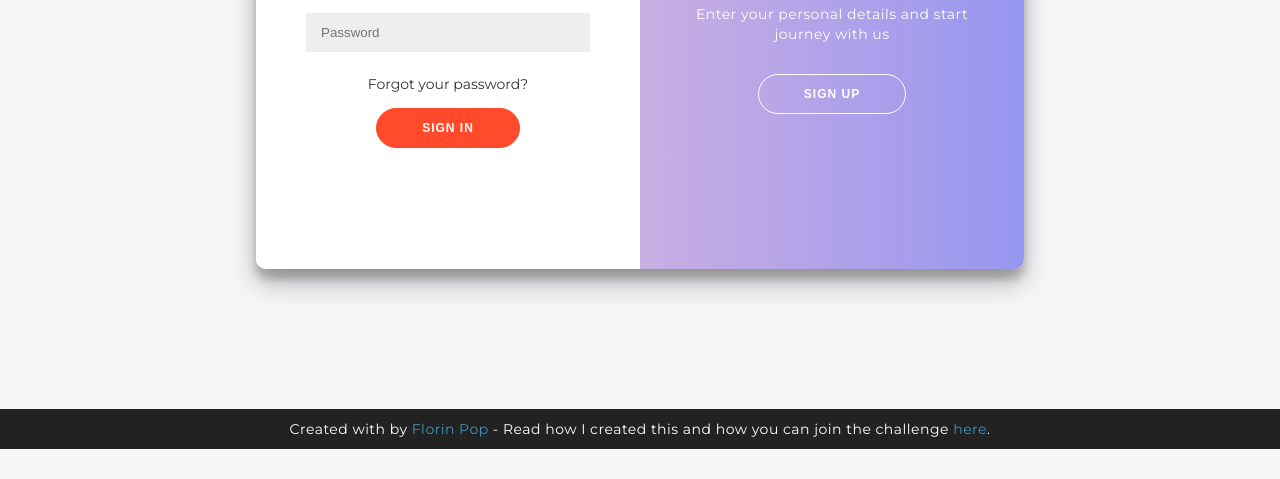
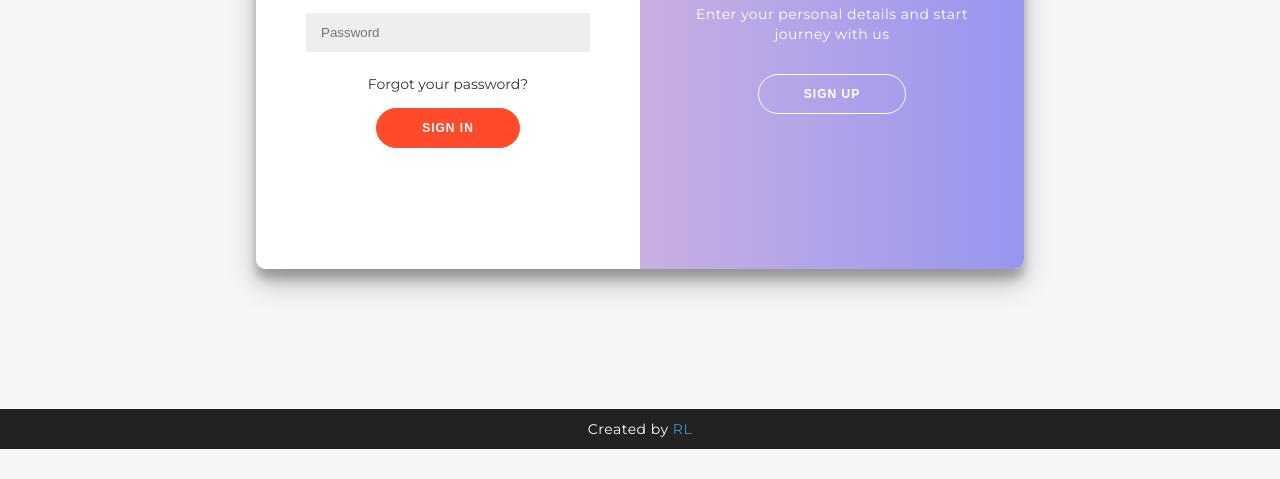
Before and after one commit to romanlanda/Login-Form-2, a plain HTML site: page index.html in a window 1280 px wide. Shown: the part 351-830 px from the top of the page. Drawn offline with Linux system fonts and the light colour scheme.

Commit message:
HTML file clean up and updates

```diff
--- a/index.html
+++ b/index.html
@@ -3,21 +3,14 @@
   <head>
     <meta charset="utf-8">
     <meta name="viewport" content="width=device-width">
-    <title>repl.it</title>
+    <title>Sign In/Up Form</title>
     <link href="style.css" rel="stylesheet" type="text/css" />
   </head>
   <body>
-    <!-- <h2>Weekly Coding Challenge #1: Sign in/up Form</h2> -->
     <div class="container" id="container">
       <div class="form-container sign-up-container">
         <form action="#">
           <h1>Create Account</h1>
-          <!-- <div class="social-container">
-            <a href="#" class="social"><i class="fab fa-facebook-f"></i></a>
-            <a href="#" class="social"><i class="fab fa-google-plus-g"></i></a>
-            <a href="#" class="social"><i class="fab fa-linkedin-in"></i></a>
-          </div>
-          <span>or use your email for registration</span> -->
           <input type="text" placeholder="Name" />
           <input type="email" placeholder="Email" />
           <input type="password" placeholder="Password" />
@@ -27,12 +20,6 @@
       <div class="form-container sign-in-container">
         <form action="#">
           <h1>Sign in</h1>
-          <!-- <div class="social-container">
-            <a href="#" class="social"><i class="fab fa-facebook-f"></i></a>
-            <a href="#" class="social"><i class="fab fa-google-plus-g"></i></a>
-            <a href="#" class="social"><i class="fab fa-linkedin-in"></i></a>
-          </div>
-          <span>or use your account</span> -->
           <input type="email" placeholder="Email" />
           <input type="password" placeholder="Password" />
           <a href="#">Forgot your password?</a>
@@ -57,10 +44,8 @@
 
     <footer>
       <p>
-        Created with <i class="fa fa-heart"></i> by
-        <a target="_blank" href="https://florin-pop.com">Florin Pop</a>
-        - Read how I created this and how you can join the challenge
-        <a target="_blank" href="https://www.florin-pop.com/blog/2019/03/double-slider-sign-in-up-form/">here</a>.
+        Created by
+        <a target="_blank" href="https://romanlanda.com">RL</a>
       </p>
     </footer>
     <script src="script.js"></script>
```
